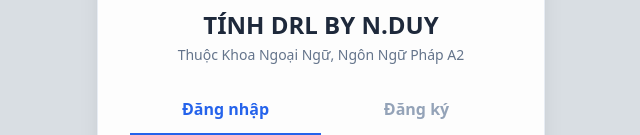
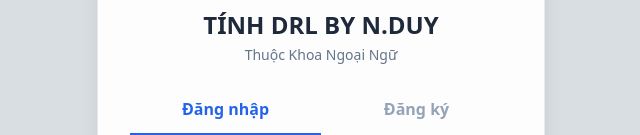
Before and after one commit to DyuNgyuen/DRL-CTU-By-DN, a plain HTML site: page index.html in a window 1280 px wide. Shown: the part 250-385 px from the top of the page, without its empty margins (319-959 px from the left). Drawn offline with nearby package versions, Linux system fonts and the light colour scheme.

Commit message:
Update index.html

```diff
--- a/index.html
+++ b/index.html
@@ -94,7 +94,7 @@
                     <img src="https://flagcdn.com/w160/fr.png" class="w-full h-full object-cover" alt="Logo">
                 </div>
                 <h1 class="text-2xl font-bold text-slate-800" data-i18n="authTitle">TÍNH DRL BY N.DUY</h1>
-                <p class="text-slate-500 text-sm mt-1" data-i18n="authSub">Thuộc Khoa Ngoại Ngữ </p>
+                <p class="text-slate-500 text-sm mt-1" >Thuộc Khoa Ngoại Ngữ </p>
             </div>
 
             <!-- Tab Switcher -->
```
